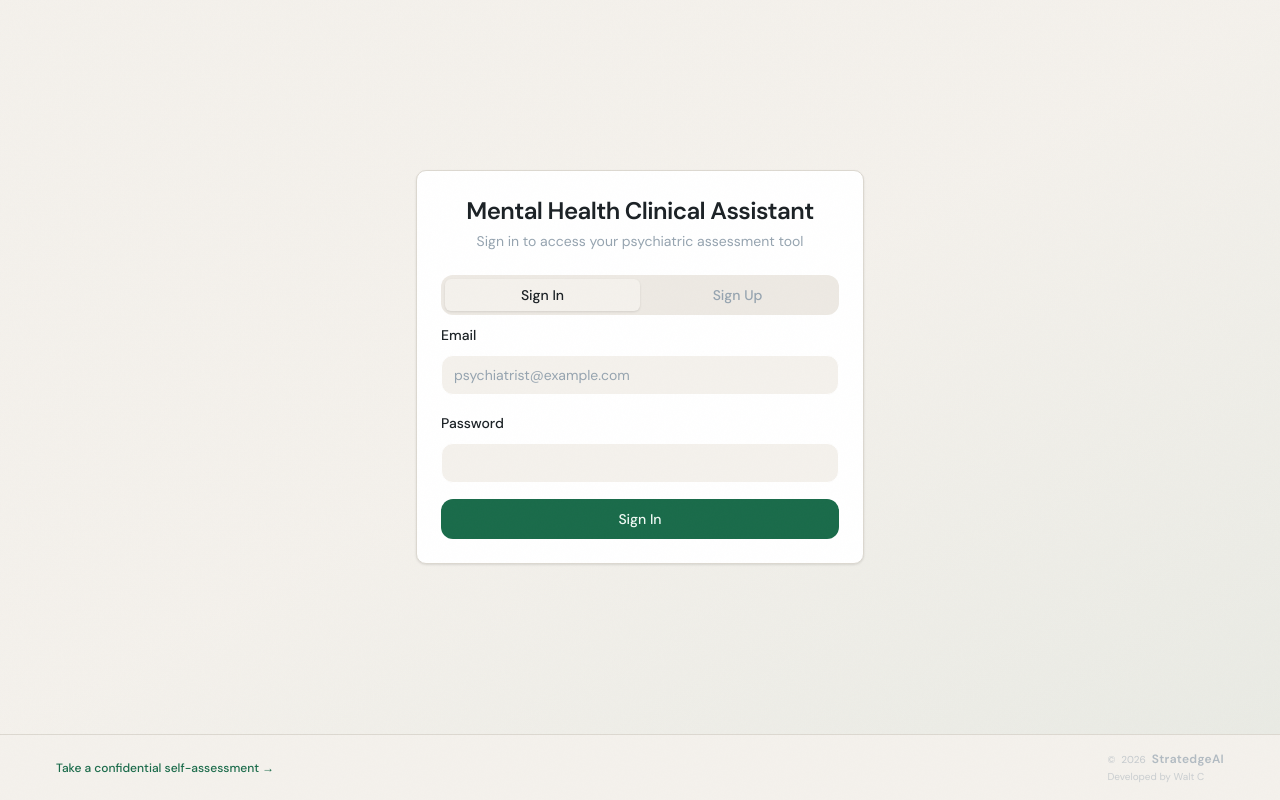
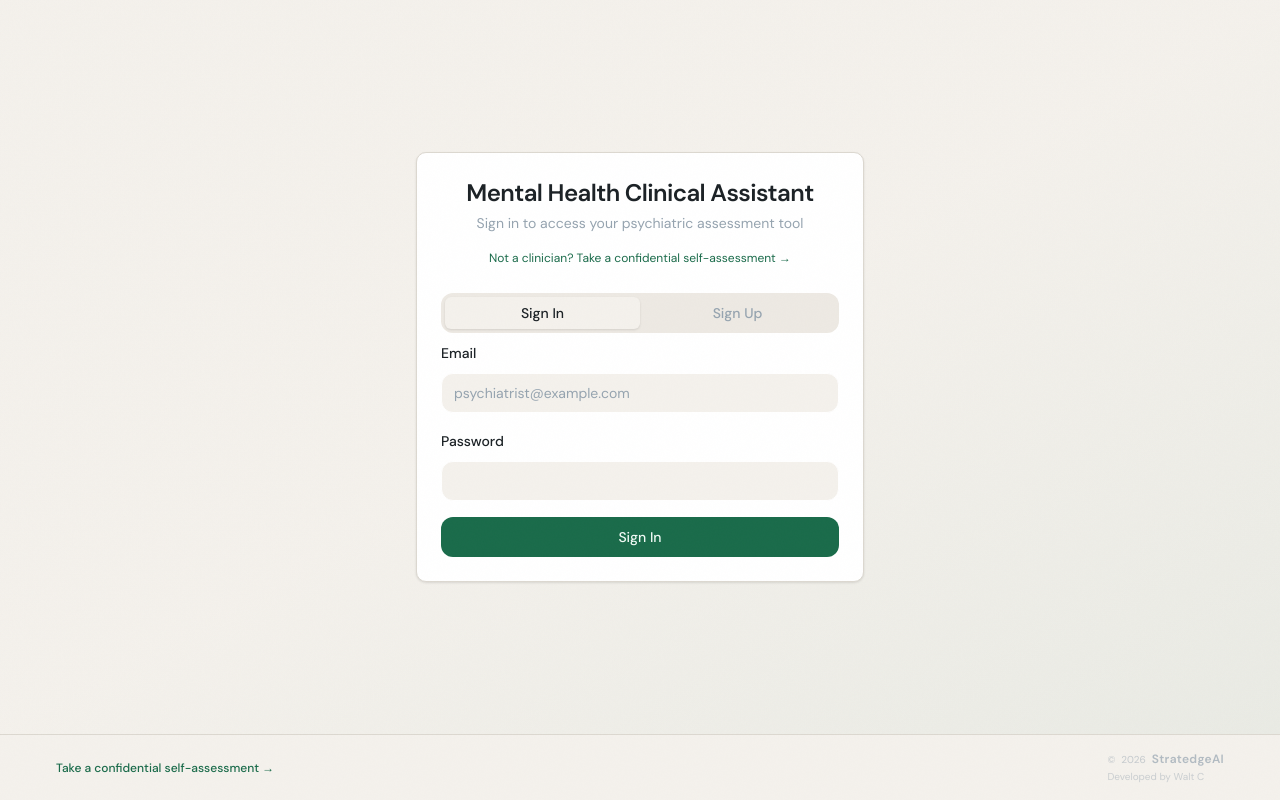
Before and after one commit to wmchikwanha/nzwisiso-v5-august, a React (Vite) app: page /auth in a window 1280 px wide. Built offline with nearby package versions, Linux system fonts and the light colour scheme; a web font is replaced by a local one.

Commit message:
Changes
Co-authored-by: wmchikwanha <185427864+wmchikwanha@users.noreply.github.com>

```diff
--- a/src/pages/Auth.tsx
+++ b/src/pages/Auth.tsx
@@ -152,6 +152,11 @@ const Auth = () => {
             <CardDescription className="text-center">
               Sign in to access your psychiatric assessment tool
             </CardDescription>
+            <div className="text-center pt-2">
+              <a href="/self-assess" className="text-xs text-primary hover:underline">
+                Not a clinician? Take a confidential self-assessment →
+              </a>
+            </div>
           </CardHeader>
           <CardContent>
             <Tabs defaultValue="signin" className="w-full">
```
